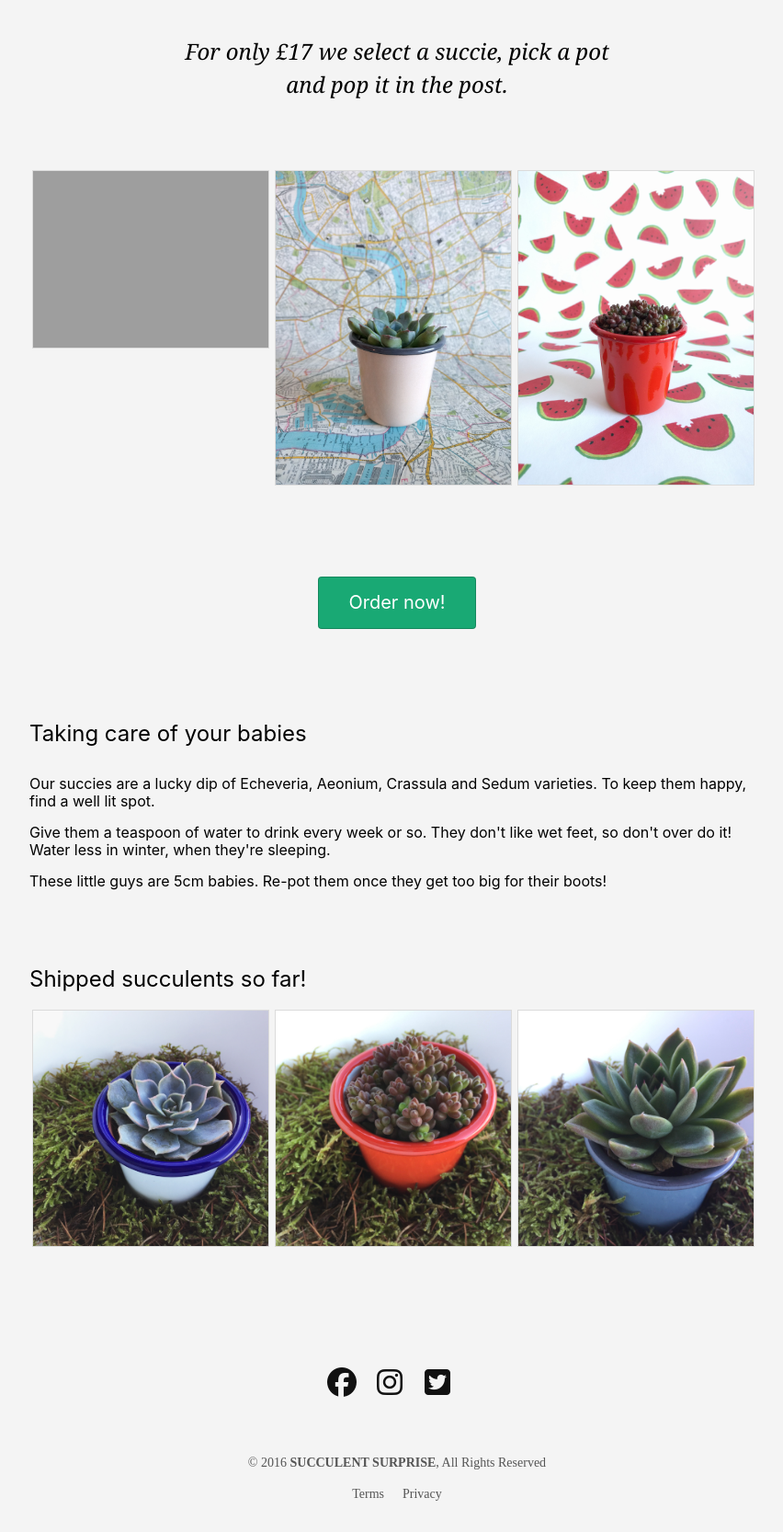
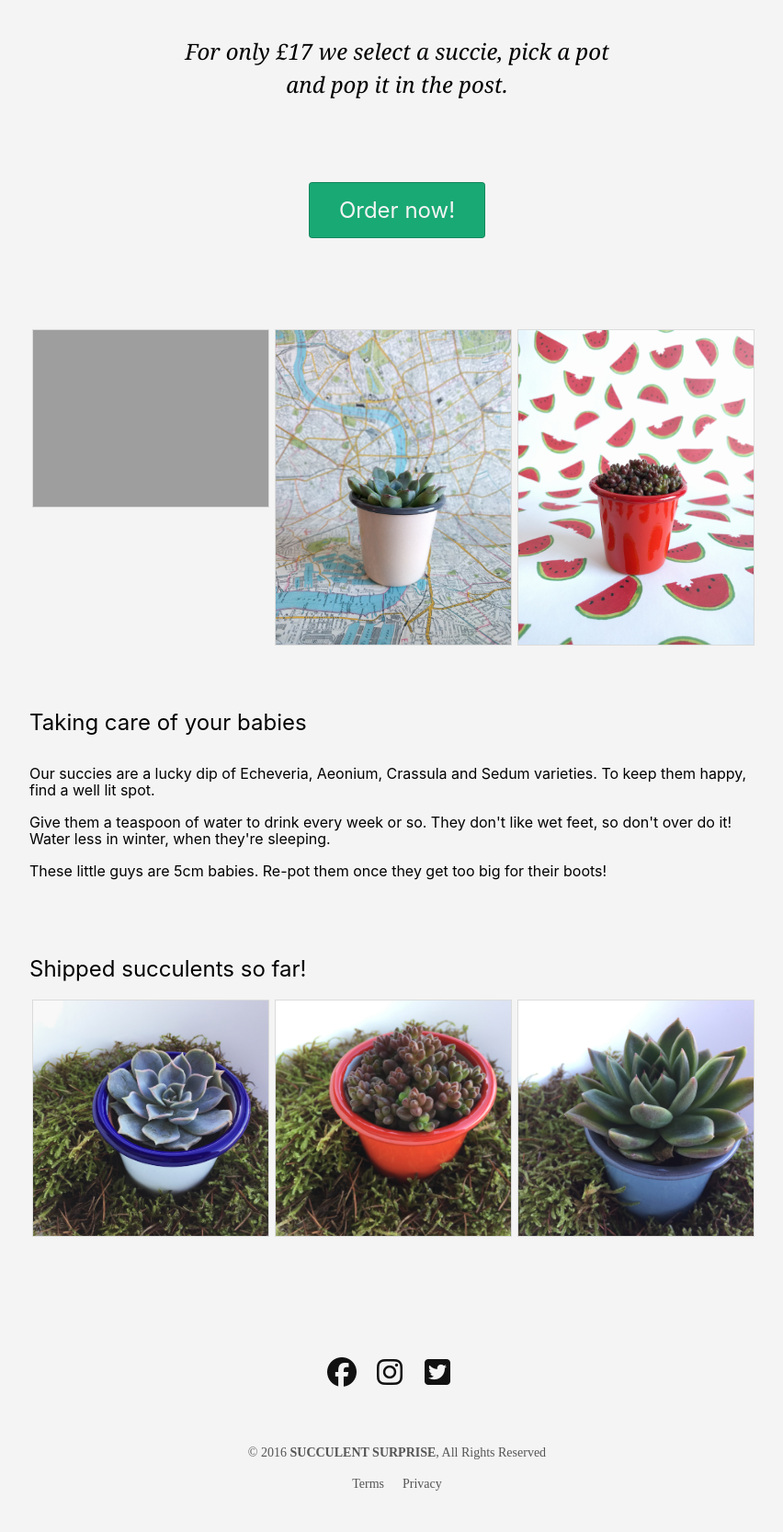
Before and after one commit to fhoehl/succulent-surprise, a Django app: page / in a window 1280 px wide. Shown: the part 1057-2723 px from the top of the page at 92% size, without its empty margins (208-1060 px from the left). After the commit the page ends 2678 px from the top, so only its background shows below. Run offline with Django 3.2, Linux system fonts and the light colour scheme; some libraries are stand-ins or nearby versions; grey boxes are pictures that could not be loaded.

Commit message:
Tweak order button
Bigger, bolder

```diff
--- a/store/templates/store/index.html
+++ b/store/templates/store/index.html
@@ -13,12 +13,16 @@
 {% endblock %}
 
 {% block content %}
-    <section class="ph3 ph5-ns pb3 cf mt0 sans-serif">
+    <section class="ph3 ph5-ns cf m0 sans-serif">
       <div class="tc center">
         <img class="fit w-25 center" src="{% static "store/plant.svg" %}"/>
       </div>
       <p class="f2 tc center measure-narrow lh-copy">Send your&nbsp;<span id="funny-placeholder" class="dib start animate b">self</span><br/> a super succulent in a tiny tumbler!</p>
       <p class="f3 i serif tc center measure-narrow lh-copy">For only £17 we select a succie, pick a pot and pop it in the post.</p>
+    </section>
+
+    <section class="ph3 cf mt0 sans-serif tc pv4 pv5-ns">
+      <a href="{% url 'checkout' %}" class="f3 dib ba b--black-20 bg-green near-white ph4 pv3 br2 link dim no-underline">Order now!</a>
     </section>
 
     <section class="ph3 ph5-ns pv3 cf mt0 sans-serif w-75-ns center">
@@ -34,10 +38,6 @@
           <img class="w-100 db outline black-10" src="{% static "store/c.jpg" %}"/>
         </div>
       </div>
-    </section>
-
-    <section class="ph3 ph5-ns cf mt0 sans-serif tc pv5">
-      <a href="{% url 'checkout' %}" class="f5 f4-ns dib ba b--black-20 bg-green white ph3 ph4-ns pv2 pv3-ns br2 no-underline">Order now!</a>
     </section>
 
     <section class="ph3 ph5-ns pv3 cf mt0 sans-serif w-75-ns center">
```
